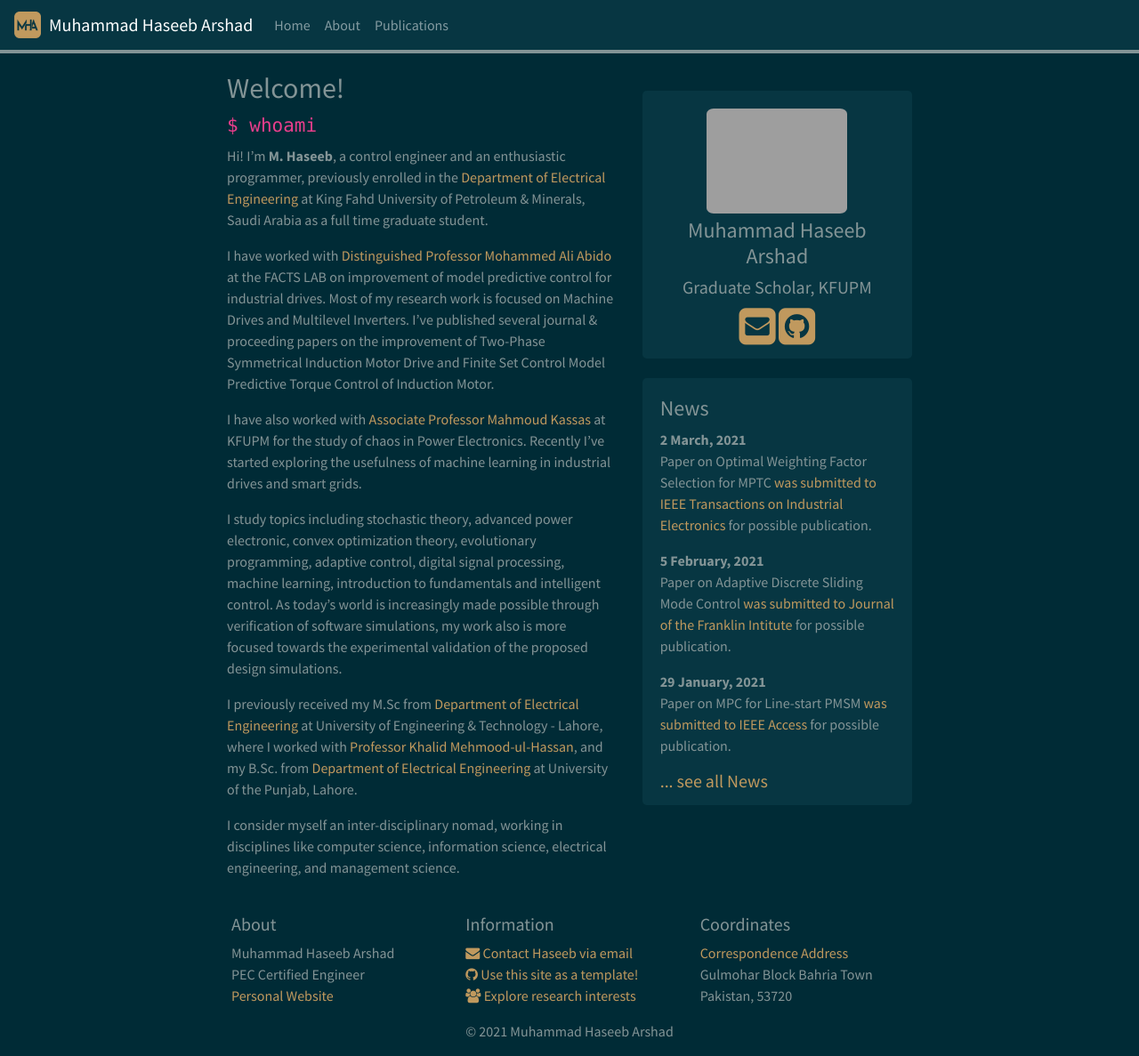
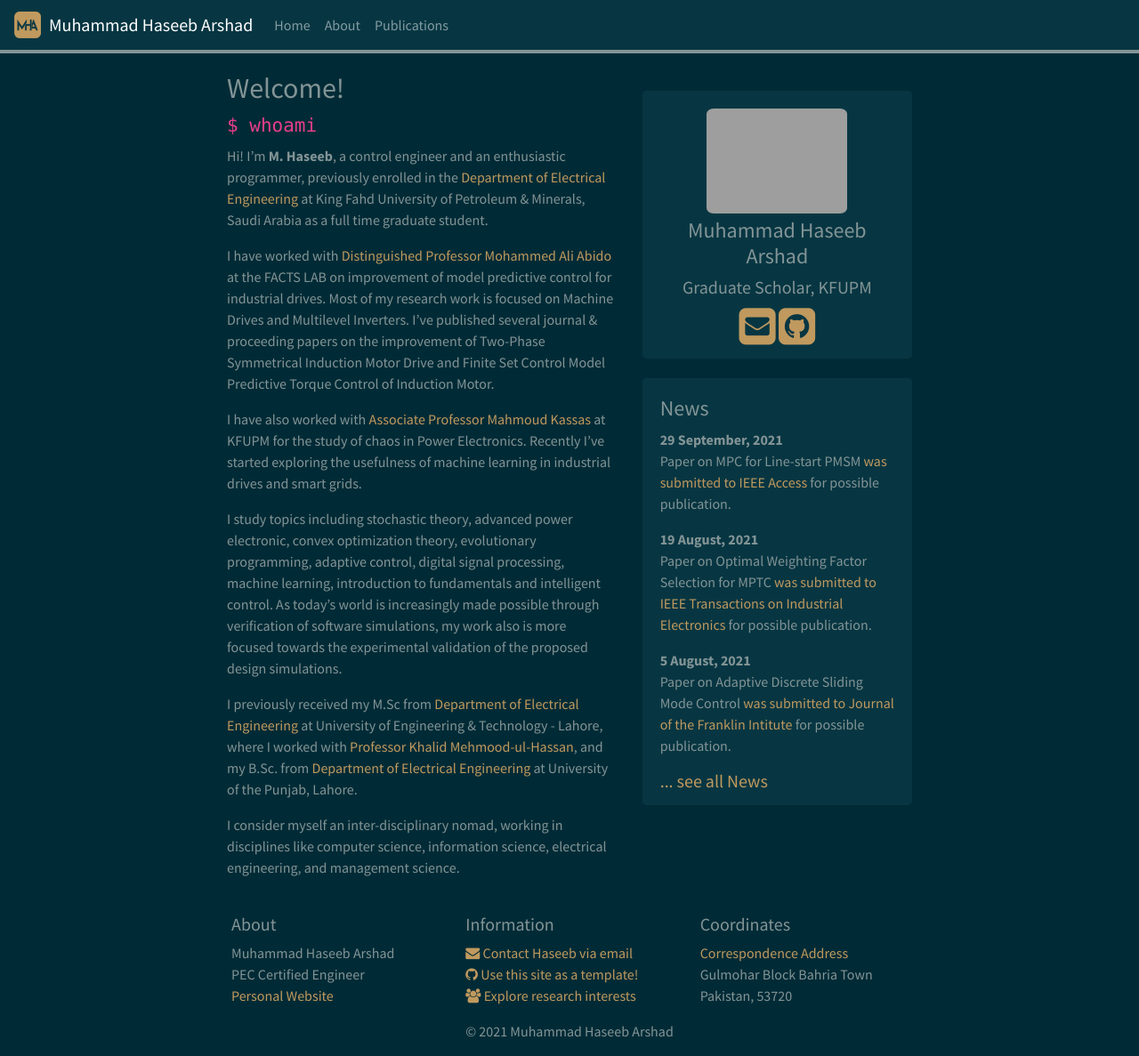
Before and after one commit to hasyarshad/hasyarshad.github.io, a Jekyll site: the page built from _pages/home.md, in a window 1280 px wide and 1187 px high. Shown: the whole window at 89% size. Built offline with Jekyll 4.4.1, drawn with Linux system fonts in a browser that asks for light colours; nearby versions of some CDN libraries; a style sheet for code colours, icons or effects is not loaded.

Commit message:
update news

```diff
--- a/_data/news.yml
+++ b/_data/news.yml
@@ -1,11 +1,11 @@
-- date: 2 March, 2021
+- date: 29 September, 2021
+  headline: "Paper on MPC for Line-start PMSM <a href='https://ieeeaccess.ieee.org/' target='_blank'>was submitted to IEEE Access<a> for possible publication."
+
+- date: 19 August, 2021
   headline: "Paper on Optimal Weighting Factor Selection for MPTC <a href='https://ieeexplore.ieee.org/xpl/RecentIssue.jsp?punumber=41' target='_blank'>was submitted to IEEE Transactions on Industrial Electronics<a> for possible publication."
 
-- date: 5 February, 2021
+- date: 5 August, 2021
   headline: "Paper on Adaptive Discrete Sliding Mode Control <a href='https://www.journals.elsevier.com/journal-of-the-franklin-institute' target='_blank'>was submitted to Journal of the Franklin Intitute<a> for possible publication."
-
-- date: 29 January, 2021
-  headline: "Paper on MPC for Line-start PMSM <a href='https://ieeeaccess.ieee.org/' target='_blank'>was submitted to IEEE Access<a> for possible publication."
 
 - date: 19 January, 2021
   headline: "Paper on Heirarchical DC Motor Control <a href='https://link.springer.com/article/10.1007%2Fs13369-020-05305-9' target='_blank'>was published by Arabian Journal for Science and Engineering<a> after revision."
```
